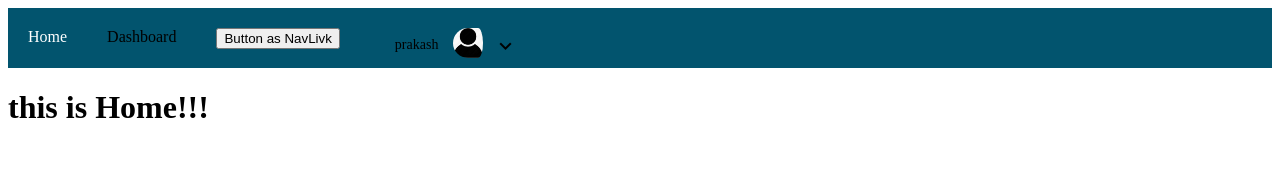
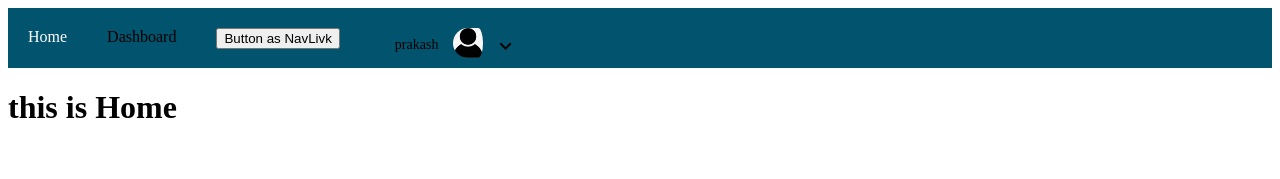
Before and after one commit to Pkandel/react-redux-boilerplate, a React app: page / in a window 1280 px wide. Shown: the top 179 px of the page. Built offline with nearby package versions, Linux system fonts and the light colour scheme.

Commit message:
added sample sidebar exapple

```diff
--- a/src/components/home/Home.jsx
+++ b/src/components/home/Home.jsx
@@ -6,7 +6,7 @@ class Home extends Component {
     render() {
         return(
             <div className="navbar">
-                <h1> this is Home!!!</h1>
+                <h1> this is Home</h1>
             </div>
         );
     }
```
Also changed, not shown: 1 other file (tests, documents, lock files or other folders).
